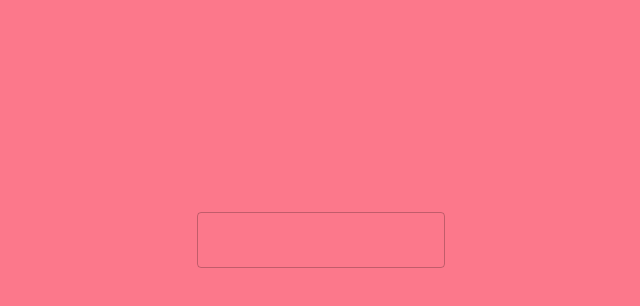
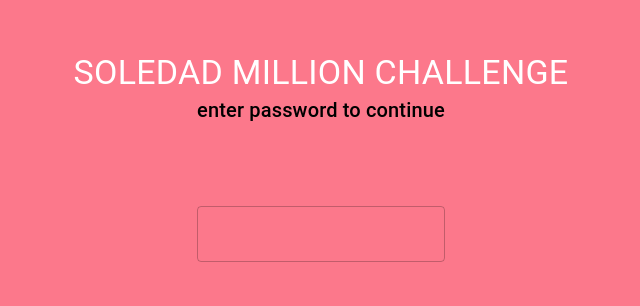
Before and after one commit to AnselSmolund/soledad-million, a React (Create React App) app: page / in a window 1280 px wide. Shown: the part 188-494 px from the top of the page, without its empty margins (319-959 px from the left). Built offline with nearby package versions, Linux system fonts and the light colour scheme.

Commit message:
add password

```diff
--- a/src/App.js
+++ b/src/App.js
@@ -61,6 +61,9 @@ function HomePage() {
     fetchActivities();
   }, []);
 
+  if (activities.length <= 0) {
+    return <Container sx={{ mt: 40 }}> LOADING</Container>;
+  }
   return (
     <ThemeProvider theme={theme}>
       <CssBaseline />
@@ -178,8 +181,14 @@ const App = () => {
     return <HomePage />;
   }
   return (
-    <Container sx={{ mt: 50 }}>
+    <Container sx={{ mt: 30 }}>
       {" "}
+      <Typography variant="h4" sx={{ color: "white" }}>
+        {"SOLEDAD MILLION CHALLENGE"}
+      </Typography>
+      <Typography variant="h6" sx={{ color: "black", mb: 10 }}>
+        enter password to continue
+      </Typography>
       <TextField
         onChange={(val) => {
           console.log(val.currentTarget.value);
```
Also changed, not shown: public/Maap_logo.png (added).
